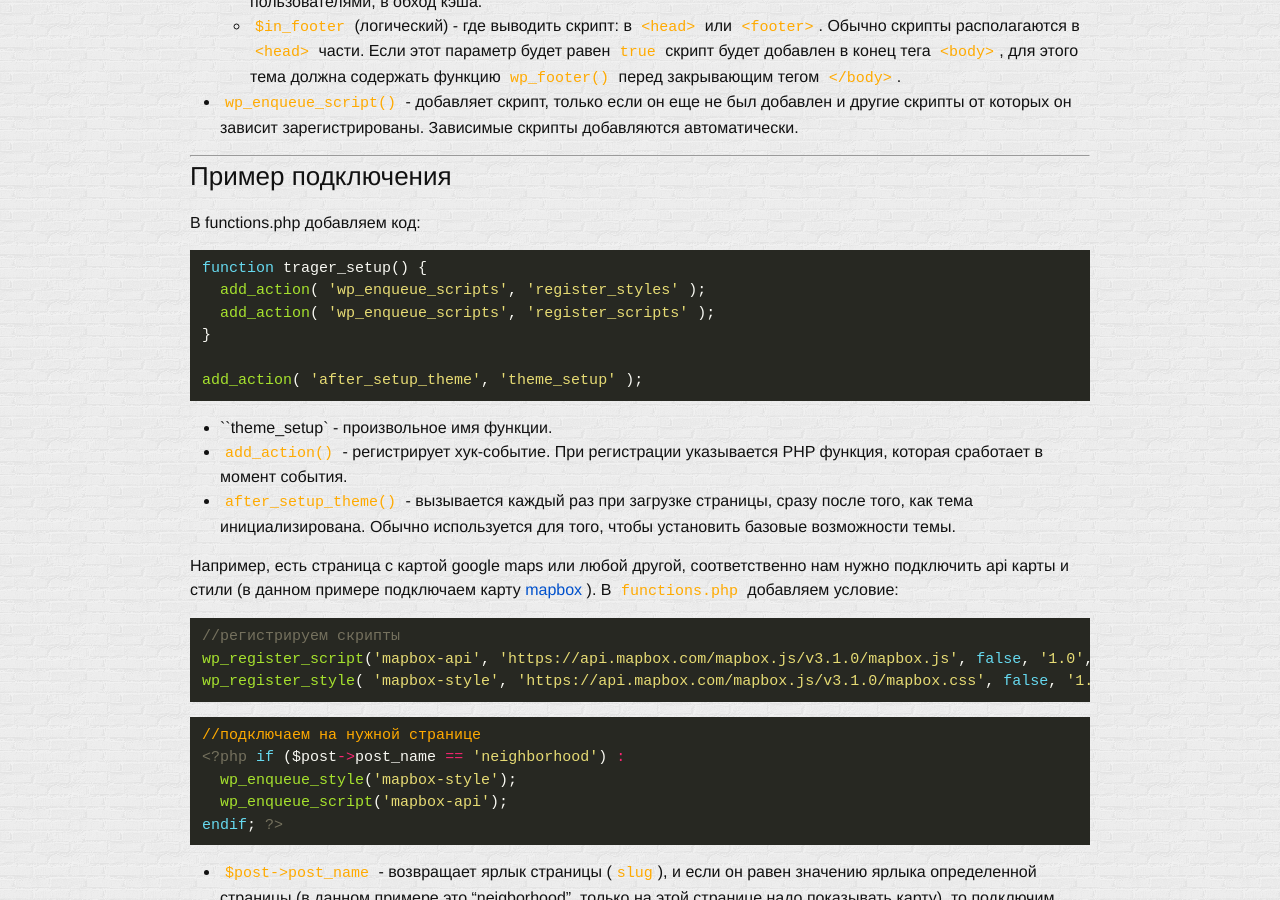
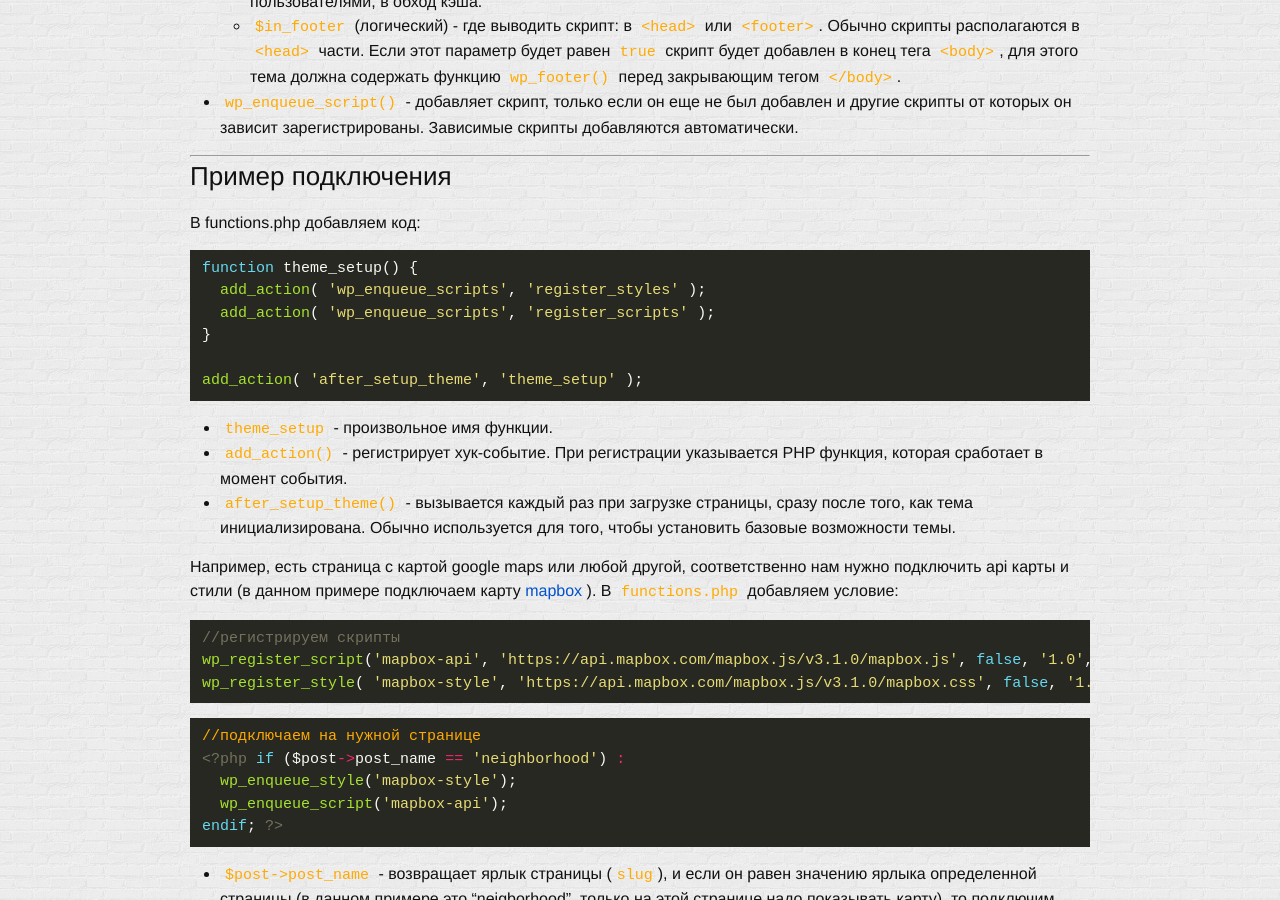
Before and after one commit to glivera-team/glivera-team.github.io, a Jekyll site: the page built from _posts/2017-12-26-wp-theme-dev-3.markdown, in a window 1280 px wide and 900 px high, scrolled down 1815 px. Built offline with Jekyll 4.4.1, drawn with Linux system fonts in a browser that asks for light colours; comment, search, counter and statistics services are not loaded.

Commit message:
edit wp-theme-dev-3

````diff
--- a/_posts/2017-12-26-wp-theme-dev-3.markdown
+++ b/_posts/2017-12-26-wp-theme-dev-3.markdown
@@ -74,7 +74,7 @@ function register_scripts() {
 В functions.php добавляем код:
 
 ```php
-function trager_setup() {
+function theme_setup() {
   add_action( 'wp_enqueue_scripts', 'register_styles' );
   add_action( 'wp_enqueue_scripts', 'register_scripts' );
 }
@@ -82,7 +82,7 @@ function trager_setup() {
 add_action( 'after_setup_theme', 'theme_setup' );
 ```
 
-- ``theme_setup` - произвольное имя функции.
+- ``theme_setup`` - произвольное имя функции.
 - ``add_action()`` - регистрирует хук-событие. При регистрации указывается PHP функция, которая сработает в момент события.
 - ``after_setup_theme()`` - вызывается каждый раз при загрузке страницы, сразу после того, как тема инициализирована. Обычно используется для того, чтобы установить базовые возможности темы.
 
````
